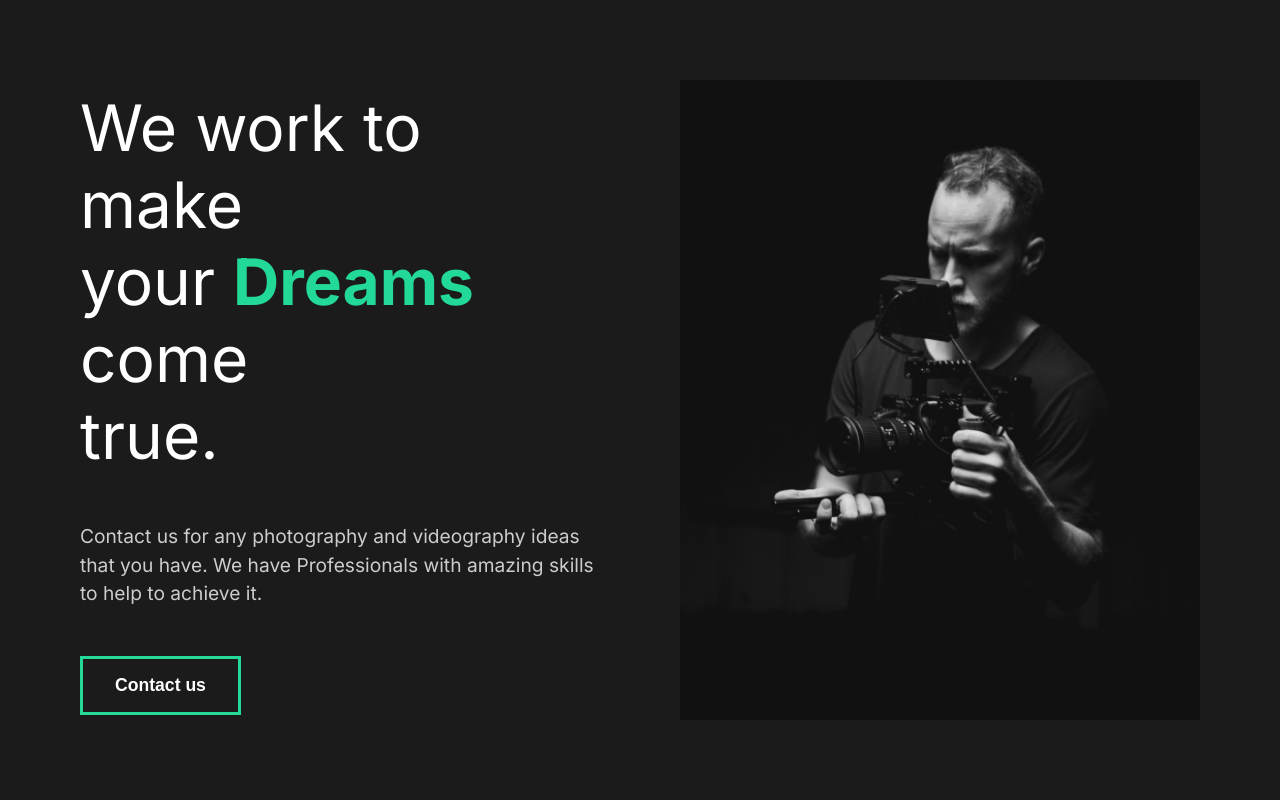
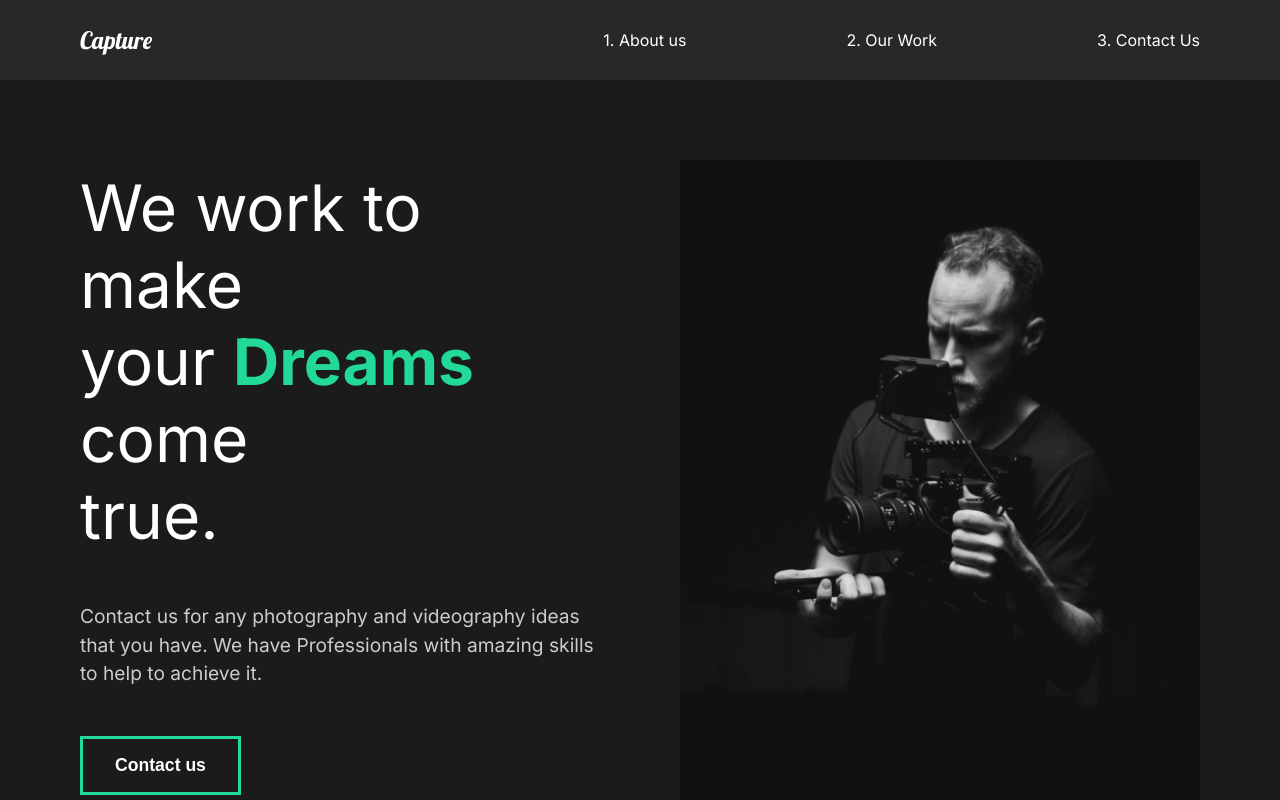
Before and after one commit to Abhi-paul16/capture-build, a React (Create React App) app: page / in a window 1280 px wide. Shown: the top 800 px of the page. Built offline with nearby package versions, Linux system fonts and the light colour scheme.

Commit message:
React Router

```diff
--- a/src/App.js
+++ b/src/App.js
@@ -1,12 +1,34 @@
+// Global styles
+import GlobalStyles from "./components/GlobalStyles";
+
+// import pages
 import AboutUs from "./pages/AboutUs";
-import GlobalStyles from "./components/GlobalStyles";
+import Nav from "./components/Nav";
+import ContactUs from "./pages/ContactUs";
+import OurWork from "./pages/OurWork";
+
+// Router
+import { Routes , Route } from "react-router-dom";
 
 
 function App() {
   return (
     <div className="App">
+
       <GlobalStyles/>
-   <AboutUs/>
+      <Nav/>
+ <Routes>
+ <Route path="/"  element = {<AboutUs/>} />
+
+ <Route path="/work" element = {<OurWork/>} /  >
+
+ <Route path="/contact" element = {<ContactUs/>} /  >
+
+
+ </Routes>
+
+
+
     </div>
   );
 }
--- a/src/components/FaqSection.js
+++ b/src/components/FaqSection.js
@@ -1,25 +1,26 @@
 import React from 'react'
 import styled from 'styled-components';
-import { About, Discription  } from "../Styles";
+import { About } from "../Styles";
 
 const FaqSection = ()=> {
     return (
         <Faq>
             <h2>Any questions? <span>FAQ</span></h2>
             <div className="question">
-                <h4>How do i start</h4>
+                <h4>How do i start?</h4>
                 <div className="answer">
                     <p>Lorem ipsum dolor sit amet.</p>
                     <p>Lorem, ipsum dolor sit amet consectetur adipisicing elit. Cum, eos.</p>
                 </div>
+               <div className="faq-line"></div>
             </div>
-
             <div className="question">
                 <h4>Daily Schedule</h4>
                 <div className="answer">
                     <p>Lorem ipsum dolor sit amet.</p>
                     <p>Lorem, ipsum dolor sit amet consectetur adipisicing elit. Cum, eos.</p>
                 </div>
+                <div className="faq-line"></div>
             </div>
 
             <div className="question">
@@ -28,14 +29,15 @@ const FaqSection = ()=> {
                     <p>Lorem ipsum dolor sit amet.</p>
                     <p>Lorem, ipsum dolor sit amet consectetur adipisicing elit. Cum, eos.</p>
                 </div>
+            <div className="faq-line"></div>
             </div>
-
             <div className="question">
-                <h4>What Product do you offer/</h4>
+                <h4>What Product do you offer?</h4>
                 <div className="answer">
                     <p>Lorem ipsum dolor sit amet.</p>
                     <p>Lorem, ipsum dolor sit amet consectetur adipisicing elit. Cum, eos.</p>
                 </div>
+            <div className="faq-line"></div>
             </div>
         </Faq>
     )
@@ -52,6 +54,23 @@ h2{
     padding-bottom:2rem;
 font-weight: lighter ;
 }
+.faq-line{
+    background: #cccccc;
+    height: 0.2rem;
+    margin: 2rem 0rem;
+    width:100%;
+
+}
+.question{
+    padding: 3rem 0rem;
+    cursor: pointer;
+}
+.answer{
+    padding: 2rem 0rem;
+    p{
+        padding: 1rem 0rem;
+    }
+}
 `
 
 export default FaqSection;
--- a/src/components/GlobalStyles.js
+++ b/src/components/GlobalStyles.js
@@ -37,6 +37,7 @@ h3{
 }
 h4{
     font-weight: bold;
+    font-size: 2rem;
 }
 
 a{
--- /dev/null
+++ b/src/components/Nav.js
@@ -0,0 +1,56 @@
+import React from "react";
+import styled from "styled-components";
+import { Link } from "react-router-dom";
+
+const Nav = ()=>{
+return(
+    <StyledNav>
+        <h1><Link id="logo" to="/">Capture</Link></h1>
+
+        <ul>
+            <li>
+                <Link to="/">1. About us</Link>
+            </li>
+            <li>
+                <Link to="/work">2. Our Work</Link>
+            </li>
+            <li>
+                <Link to="/contact">3. Contact Us </Link>
+            </li>
+        </ul>
+    </StyledNav>
+)
+}
+
+const StyledNav = styled.nav`
+
+    min-height: 10vh;
+    display: flex;
+    margin: auto;
+    justify-content: space-between;
+    align-items: center;
+    padding: 1rem 5rem;
+    background-color: #282828;
+
+    a{
+        color: white;
+        text-decoration: none;
+    }
+    ul{
+        display: flex;
+        list-style: none;
+    }
+
+    #logo{
+        font-size: 1.5rem;
+        font-family: 'lobster' , cursive;
+        font-weight: lighter;
+    }
+
+    li{
+        padding-left: 10rem;
+        position: relative;
+    }
+`
+
+export default Nav;
--- a/src/index.js
+++ b/src/index.js
@@ -2,10 +2,13 @@ import React from 'react';
 import ReactDOM from 'react-dom';
 import App from './App';
 import reportWebVitals from './reportWebVitals';
+import { BrowserRouter } from "react-router-dom";
 
 ReactDOM.render(
   <React.StrictMode>
-<App/>
+    <BrowserRouter>
+    <App/>
+</BrowserRouter>
   </React.StrictMode>,
   document.getElementById('root')
 );
--- /dev/null
+++ b/src/pages/ContactUs.js
@@ -0,0 +1,13 @@
+import React from "react";
+
+const ContactUs = ()=>{
+
+    return(
+        <div>
+            <h1>Contact us</h1>
+        </div>
+    )
+
+}
+
+export default ContactUs;
--- /dev/null
+++ b/src/pages/OurWork.js
@@ -0,0 +1,12 @@
+import React from "react";
+
+const OurWork = ()=>{
+
+    return(
+        <div>
+            <h1>ourwork</h1>
+        </div>
+    )
+}
+
+export default OurWork;
```
